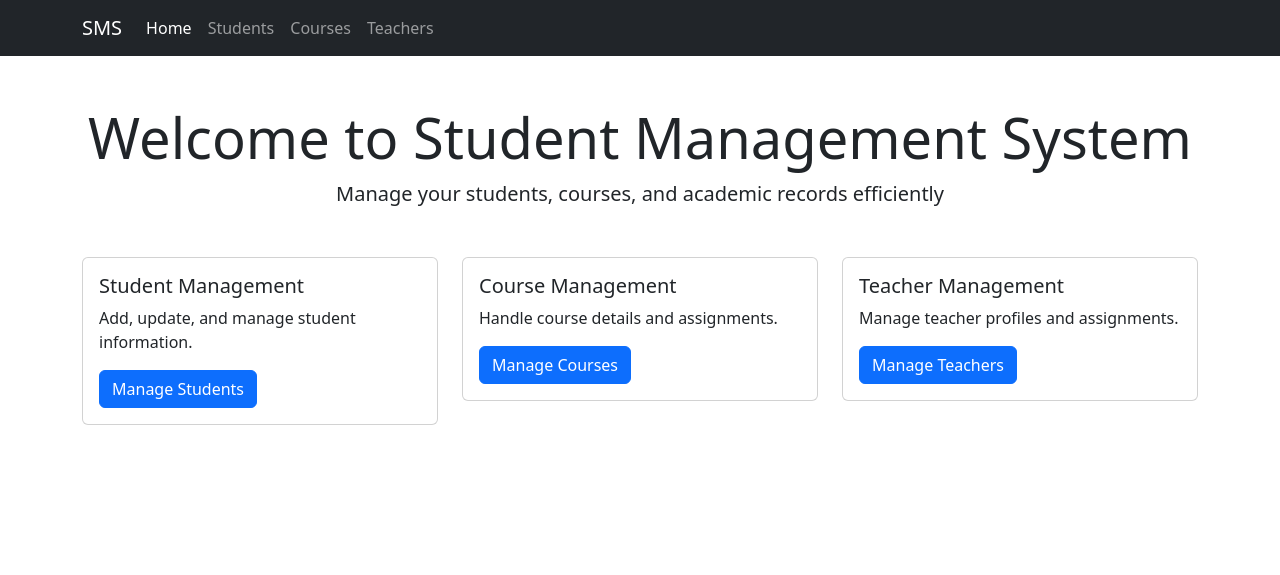
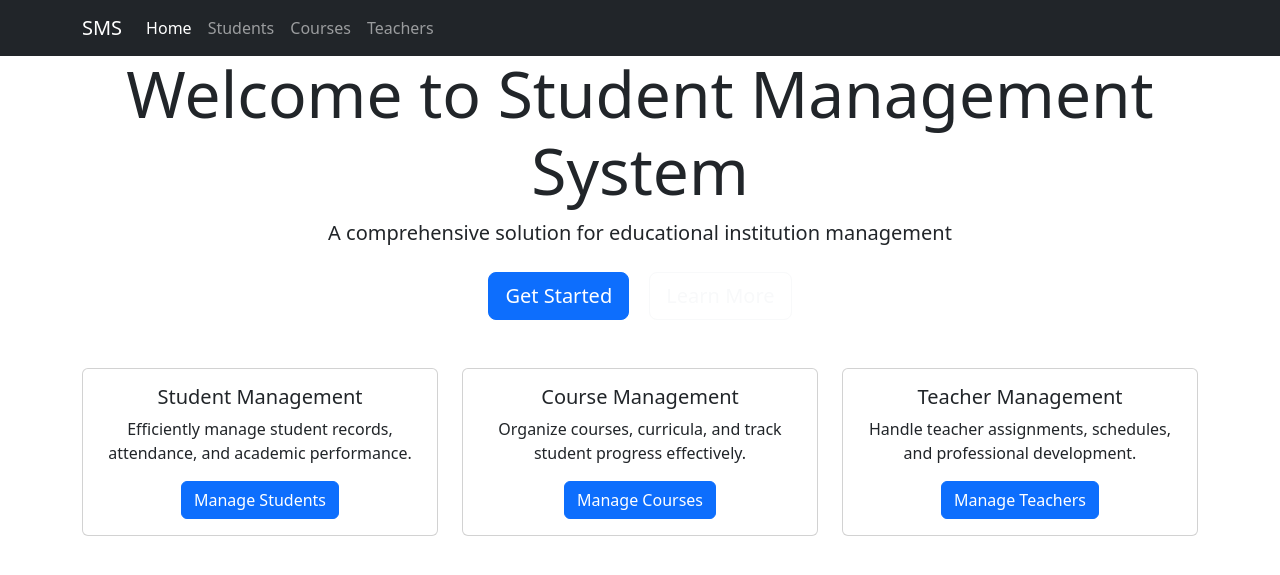
Before and after one commit to yowrexd/Student-Management-System, a Django app: template SMSapp/templates/index.html in a window 1280 px wide. Shown: the top 575 px of the page. Run offline with Django 5.2, Linux system fonts and the light colour scheme; the template is opened without the code that fills it, so the values that code supplies are empty; parts of the project's set-up code (start-up, migrations or seed data) failed here and were passed over.

Commit message:
added: index.css
updated: index.html

```diff
--- a/SMSapp/templates/index.html
+++ b/SMSapp/templates/index.html
@@ -1,5 +1,9 @@
 {% extends 'base.html' %}
 {% load static %}
+
+{% block styles %}
+<link rel="stylesheet" href="{% static 'css/index.css' %}">
+{% endblock %}
 
 {% block content %}
 <nav class="navbar navbar-expand-lg navbar-dark bg-dark">
@@ -27,36 +31,45 @@
     </div>
 </nav>
 
-<div class="container my-5">
-    <div class="jumbotron text-center">
-        <h1 class="display-4">Welcome to Student Management System</h1>
-        <p class="lead">Manage your students, courses, and academic records efficiently</p>
+<div class="hero-section">
+    <div class="container text-center">
+        <h1 class="display-3">Welcome to Student Management System</h1>
+        <p class="lead">A comprehensive solution for educational institution management</p>
+        <div class="mt-4">
+            <a href="#features" class="btn btn-primary btn-lg me-3">Get Started</a>
+            <a href="#" class="btn btn-outline-light btn-lg">Learn More</a>
+        </div>
     </div>
+</div>
 
-    <div class="row mt-5">
-        <div class="col-md-4 mb-3">
-            <div class="card">
-                <div class="card-body">
+<div class="container my-5" id="features">
+    <div class="row">
+        <div class="col-md-4 mb-4">
+            <div class="card feature-card h-100">
+                <div class="card-body text-center">
+                    <i class="fas fa-user-graduate card-icon"></i>
                     <h5 class="card-title">Student Management</h5>
-                    <p class="card-text">Add, update, and manage student information.</p>
+                    <p class="card-text">Efficiently manage student records, attendance, and academic performance.</p>
                     <a href="#" class="btn btn-primary">Manage Students</a>
                 </div>
             </div>
         </div>
-        <div class="col-md-4 mb-3">
-            <div class="card">
-                <div class="card-body">
+        <div class="col-md-4 mb-4">
+            <div class="card feature-card h-100">
+                <div class="card-body text-center">
+                    <i class="fas fa-book card-icon"></i>
                     <h5 class="card-title">Course Management</h5>
-                    <p class="card-text">Handle course details and assignments.</p>
+                    <p class="card-text">Organize courses, curricula, and track student progress effectively.</p>
                     <a href="#" class="btn btn-primary">Manage Courses</a>
                 </div>
             </div>
         </div>
-        <div class="col-md-4 mb-3">
-            <div class="card">
-                <div class="card-body">
+        <div class="col-md-4 mb-4">
+            <div class="card feature-card h-100">
+                <div class="card-body text-center">
+                    <i class="fas fa-chalkboard-teacher card-icon"></i>
                     <h5 class="card-title">Teacher Management</h5>
-                    <p class="card-text">Manage teacher profiles and assignments.</p>
+                    <p class="card-text">Handle teacher assignments, schedules, and professional development.</p>
                     <a href="#" class="btn btn-primary">Manage Teachers</a>
                 </div>
             </div>
```
Also changed, not shown: SMSapp/static/css/index.css (added, +23 -0 lines).
